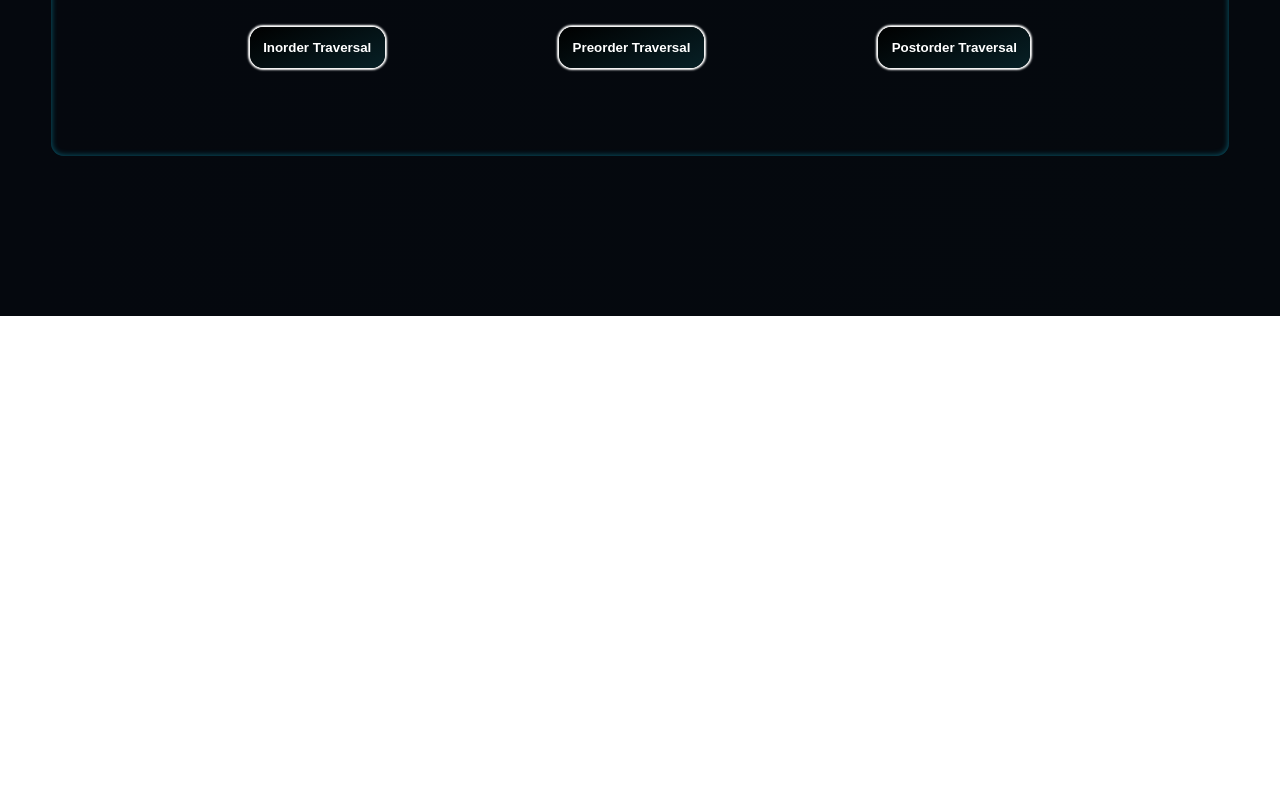
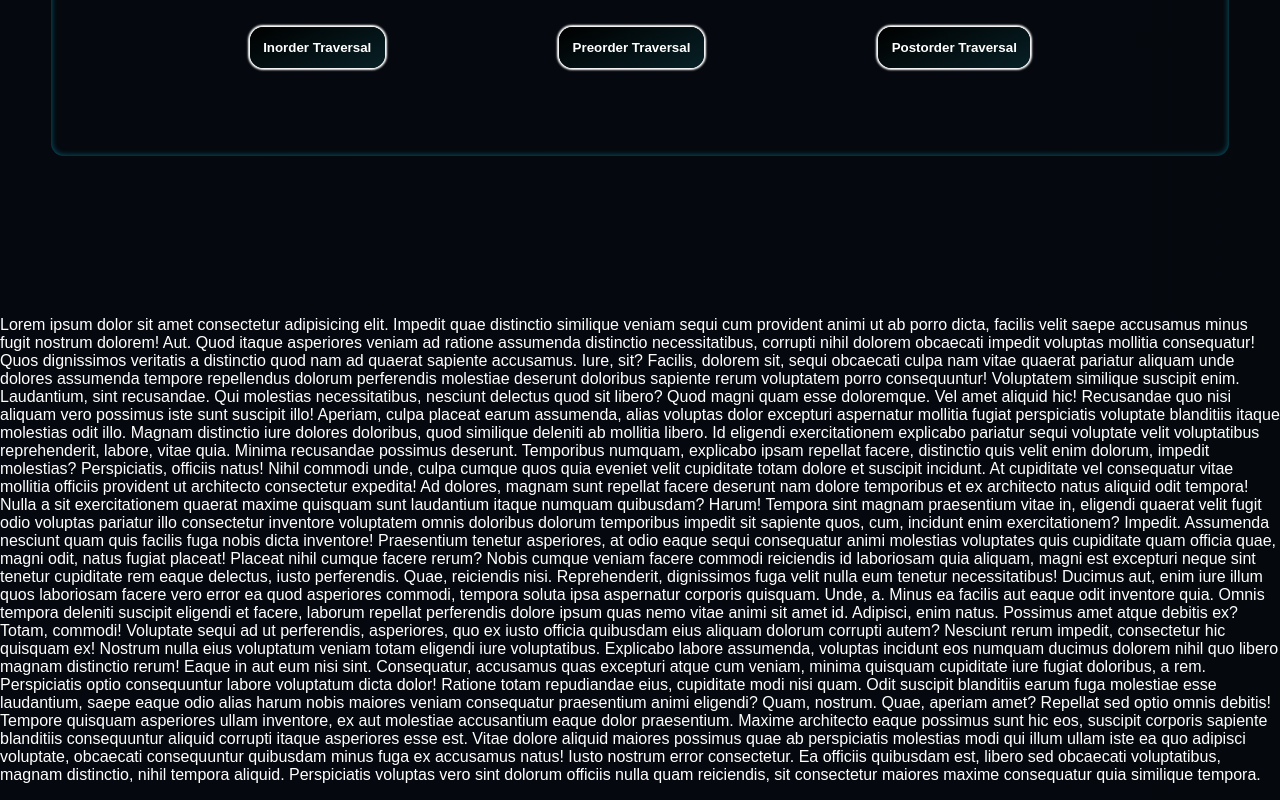
Before and after one commit to Rohit-17ls/A-Repository, a React (Create React App) app: page / in a window 1280 px wide. Shown: the part 980-1780 px from the top of the page. Before the commit the page ends 1296 px from the top, so only its background shows below. Built offline with nearby package versions, Linux system fonts and the light colour scheme.

Commit message:
Sidebar adjustment

```diff
--- a/src/App.js
+++ b/src/App.js
@@ -8,6 +8,7 @@ import Dashboard from './components/UI/Dashboard';
 import UserConsole from './components/UI/UserConsole';
 import {func} from './Logic/TreeMethods'
 import { CDriverCode } from './Logic/CDriver';
+import DummyData from './components/UI/DummyData';
 
 
 // import { ThemeConsumer } from 'styled-components';
@@ -211,7 +212,7 @@ const App = () => {
         {height.map(x => <><TreeRow rootValue={tree['node-0-0'].value} setId={setId} inputChangeHandler={inputChangeHandler} key={Math.random()*1000}  pairs={x} rootId={rootId}/><TreeSandwich pairs={x} endif={height.at(height.length-1)}/></>)}
       </TreeParentBody>
       <Dashboard treeActionFunction={treeActionFunction} addRow={addRow} toggleNullState={toggleNullState} nullState={nullState} invertBinaryTree={invertBinaryTree}/>
-
+      <DummyData/>
 
 
     </>
--- a/src/components/UI/Dashboard.module.css
+++ b/src/components/UI/Dashboard.module.css
@@ -11,6 +11,9 @@
     transition: all 0.25s ease-in;
     box-shadow:inset 0px 0px 6px 0px #0dcaf079;
     border-radius:1vmax;
+    position:sticky;
+    top:0;
+    z-index:4;
 
     /* color:white; */
     /* position: fixed; */
--- /dev/null
+++ b/src/components/UI/DummyData.js
@@ -0,0 +1,35 @@
+import React from 'react';
+
+
+const DummyData = () => {
+
+
+    return (<p style={{color:'white'}}>
+        Lorem ipsum dolor sit amet consectetur adipisicing elit. Impedit quae distinctio similique veniam sequi cum provident animi ut ab porro dicta, facilis velit saepe accusamus minus fugit nostrum dolorem! Aut.
+    Quod itaque asperiores veniam ad ratione assumenda distinctio necessitatibus, corrupti nihil dolorem obcaecati impedit voluptas mollitia consequatur! Quos dignissimos veritatis a distinctio quod nam ad quaerat sapiente accusamus. Iure, sit?
+    Facilis, dolorem sit, sequi obcaecati culpa nam vitae quaerat pariatur aliquam unde dolores assumenda tempore repellendus dolorum perferendis molestiae deserunt doloribus sapiente rerum voluptatem porro consequuntur! Voluptatem similique suscipit enim.
+    Laudantium, sint recusandae. Qui molestias necessitatibus, nesciunt delectus quod sit libero? Quod magni quam esse doloremque. Vel amet aliquid hic! Recusandae quo nisi aliquam vero possimus iste sunt suscipit illo!
+    Aperiam, culpa placeat earum assumenda, alias voluptas dolor excepturi aspernatur mollitia fugiat perspiciatis voluptate blanditiis itaque molestias odit illo. Magnam distinctio iure dolores doloribus, quod similique deleniti ab mollitia libero.
+    Id eligendi exercitationem explicabo pariatur sequi voluptate velit voluptatibus reprehenderit, labore, vitae quia. Minima recusandae possimus deserunt. Temporibus numquam, explicabo ipsam repellat facere, distinctio quis velit enim dolorum, impedit molestias?
+    Perspiciatis, officiis natus! Nihil commodi unde, culpa cumque quos quia eveniet velit cupiditate totam dolore et suscipit incidunt. At cupiditate vel consequatur vitae mollitia officiis provident ut architecto consectetur expedita!
+    Ad dolores, magnam sunt repellat facere deserunt nam dolore temporibus et ex architecto natus aliquid odit tempora! Nulla a sit exercitationem quaerat maxime quisquam sunt laudantium itaque numquam quibusdam? Harum!
+    Tempora sint magnam praesentium vitae in, eligendi quaerat velit fugit odio voluptas pariatur illo consectetur inventore voluptatem omnis doloribus dolorum temporibus impedit sit sapiente quos, cum, incidunt enim exercitationem? Impedit.
+    Assumenda nesciunt quam quis facilis fuga nobis dicta inventore! Praesentium tenetur asperiores, at odio eaque sequi consequatur animi molestias voluptates quis cupiditate quam officia quae, magni odit, natus fugiat placeat!
+    Placeat nihil cumque facere rerum? Nobis cumque veniam facere commodi reiciendis id laboriosam quia aliquam, magni est excepturi neque sint tenetur cupiditate rem eaque delectus, iusto perferendis. Quae, reiciendis nisi.
+    Reprehenderit, dignissimos fuga velit nulla eum tenetur necessitatibus! Ducimus aut, enim iure illum quos laboriosam facere vero error ea quod asperiores commodi, tempora soluta ipsa aspernatur corporis quisquam. Unde, a.
+    Minus ea facilis aut eaque odit inventore quia. Omnis tempora deleniti suscipit eligendi et facere, laborum repellat perferendis dolore ipsum quas nemo vitae animi sit amet id. Adipisci, enim natus.
+    Possimus amet atque debitis ex? Totam, commodi! Voluptate sequi ad ut perferendis, asperiores, quo ex iusto officia quibusdam eius aliquam dolorum corrupti autem? Nesciunt rerum impedit, consectetur hic quisquam ex!
+    Nostrum nulla eius voluptatum veniam totam eligendi iure voluptatibus. Explicabo labore assumenda, voluptas incidunt eos numquam ducimus dolorem nihil quo libero magnam distinctio rerum! Eaque in aut eum nisi sint.
+    Consequatur, accusamus quas excepturi atque cum veniam, minima quisquam cupiditate iure fugiat doloribus, a rem. Perspiciatis optio consequuntur labore voluptatum dicta dolor! Ratione totam repudiandae eius, cupiditate modi nisi quam.
+    Odit suscipit blanditiis earum fuga molestiae esse laudantium, saepe eaque odio alias harum nobis maiores veniam consequatur praesentium animi eligendi? Quam, nostrum. Quae, aperiam amet? Repellat sed optio omnis debitis!
+    Tempore quisquam asperiores ullam inventore, ex aut molestiae accusantium eaque dolor praesentium. Maxime architecto eaque possimus sunt hic eos, suscipit corporis sapiente blanditiis consequuntur aliquid corrupti itaque asperiores esse est.
+    Vitae dolore aliquid maiores possimus quae ab perspiciatis molestias modi qui illum ullam iste ea quo adipisci voluptate, obcaecati consequuntur quibusdam minus fuga ex accusamus natus! Iusto nostrum error consectetur.
+    Ea officiis quibusdam est, libero sed obcaecati voluptatibus, magnam distinctio, nihil tempora aliquid. Perspiciatis voluptas vero sint dolorum officiis nulla quam reiciendis, sit consectetur maiores maxime consequatur quia similique tempora.
+    </p>)
+
+
+
+
+}
+
+export default DummyData;
```
Also changed, not shown: 1 other file (tests, documents, lock files or other folders).
